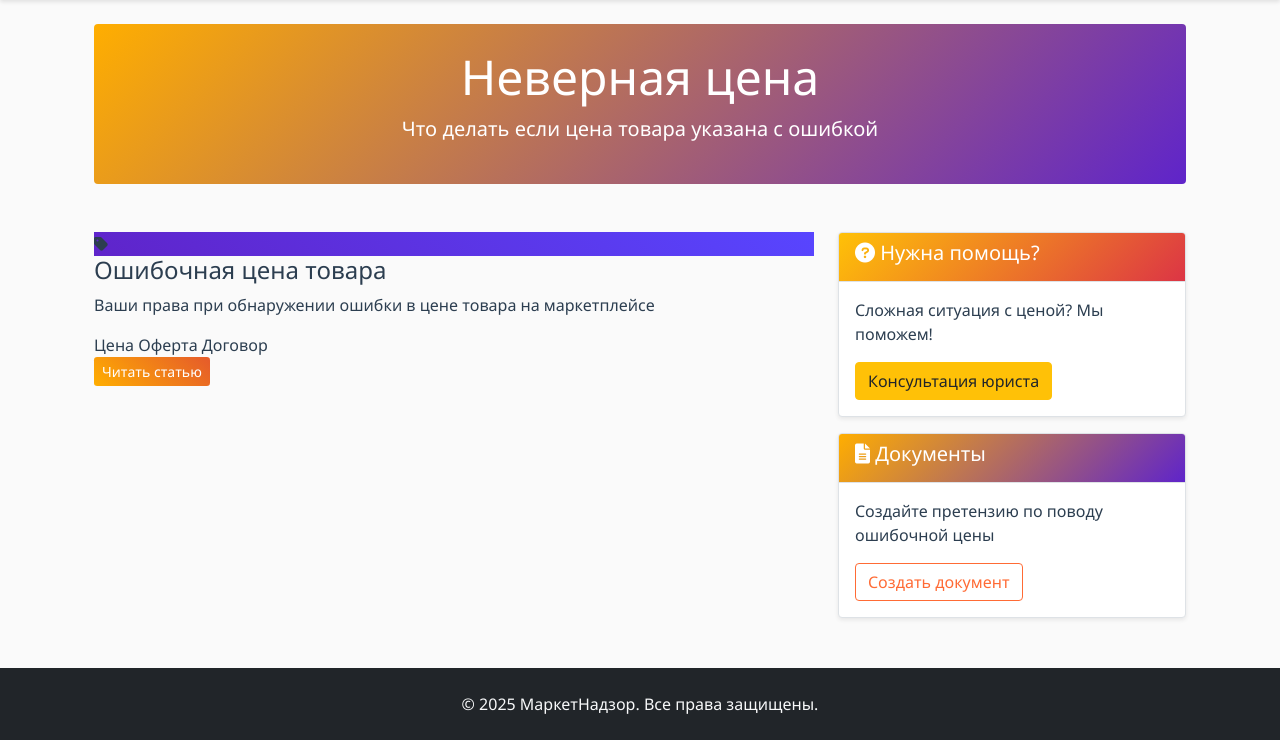
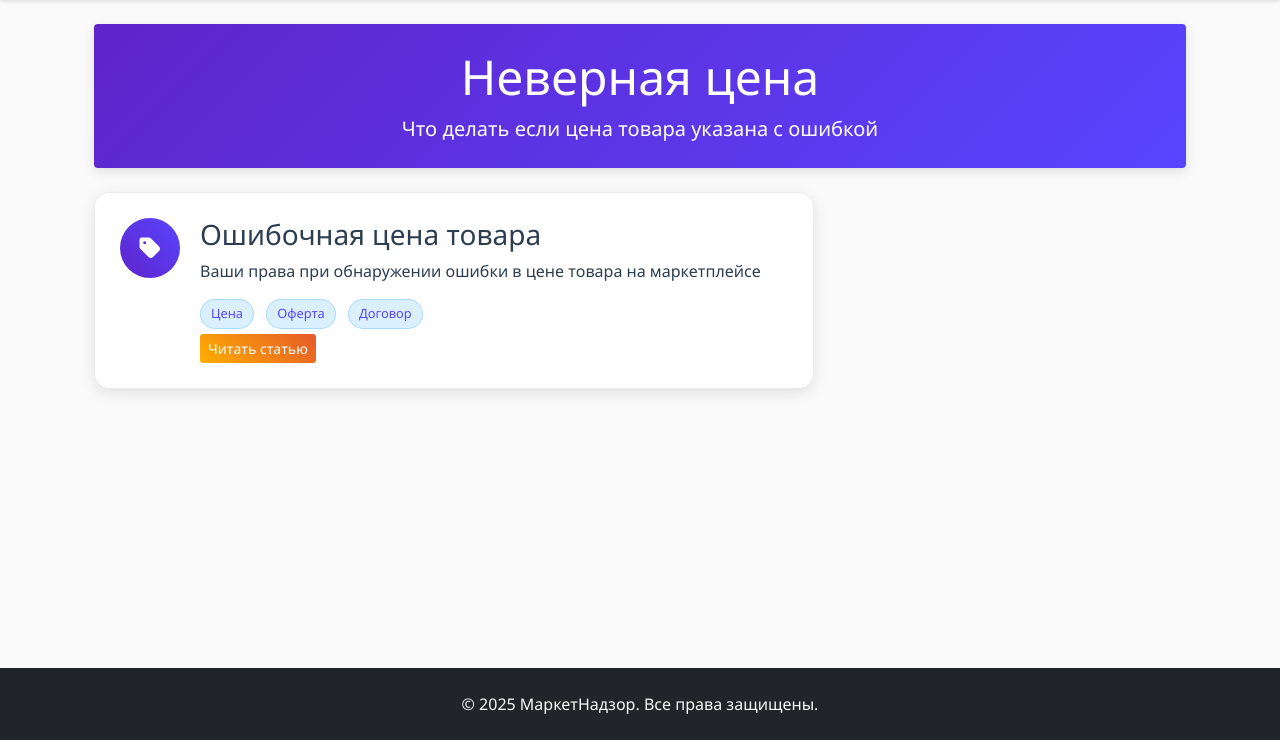
Before and after one commit to sergey-globus/Cons_plus, a Django app: page /reference/price/ in a window 1280 px wide. Shown: the part 60-800 px from the top of the page. Run offline with Django 4.2, Linux system fonts and the light colour scheme; data comes from the database, SQL or seed files in the repository; parts of the project's set-up code (start-up, migrations or seed data) failed here and were passed over.

Commit message:
refactor: index, navigation 2.0

```diff
--- a/templates/main/price.html
+++ b/templates/main/price.html
@@ -6,58 +6,142 @@
 <div class="container">
     <div class="row">
         <div class="col-md-12">
-            <div class="hero-section-small text-white rounded p-4 mb-5">
-                <h1 class="display-5 text-center">Неверная цена</h1>
-                <p class="lead text-center">Что делать если цена товара указана с ошибкой</p>
+            <div class="hero-section-small text-white rounded p-4 mb-4" style="background: linear-gradient(135deg, var(--accent-color), var(--info-color))">
+                <h1 class="display-5 text-center mb-2">Неверная цена</h1>
+                <p class="lead text-center mb-0">Что делать если цена товара указана с ошибкой</p>
             </div>
         </div>
     </div>
 
     <div class="row">
-        <div class="col-md-8 mx-auto">
-            <div class="articles-grid">
+        <div class="col-lg-8">
+            <div class="article-card-wrapper">
                 <div class="article-card">
-                    <div class="article-icon" style="background: linear-gradient(45deg, var(--accent-color), var(--info-color))">
+                    <div class="article-icon bg-accent-gradient">
                         <i class="fas fa-tag"></i>
                     </div>
-                    <div class="article-content">
-                        <h4>Ошибочная цена товара</h4>
-                        <p>Ваши права при обнаружении ошибки в цене товара на маркетплейсе</p>
-                        <div class="article-tags">
-                            <span class="tag">Цена</span>
-                            <span class="tag">Оферта</span>
-                            <span class="tag">Договор</span>
+                    <div class="article-body">
+                        <h3 class="article-title">Ошибочная цена товара</h3>
+                        <p class="article-text">Ваши права при обнаружении ошибки в цене товара на маркетплейсе</p>
+                        <div class="article-meta">
+                            <div class="tags">
+                                <span class="tag">Цена</span>
+                                <span class="tag">Оферта</span>
+                                <span class="tag">Договор</span>
+                            </div>
+                            <a href="{% url 'price_error' %}" class="btn btn-primary btn-sm">Читать статью</a>
                         </div>
-                        <a href="{% url 'price_error' %}" class="btn btn-primary btn-sm">Читать статью</a>
                     </div>
                 </div>
             </div>
         </div>
 
-        <div class="col-md-4">
-            <div class="sidebar">
-                <div class="card">
-                    <div class="card-header bg-warning text-white">
-                        <h5><i class="fas fa-question-circle"></i> Нужна помощь?</h5>
-                    </div>
-                    <div class="card-body">
-                        <p>Сложная ситуация с ценой? Мы поможем!</p>
-                        <a href="{% url 'consultation' %}" class="btn btn-warning btn-block">Консультация юриста</a>
-                    </div>
-                </div>
-
-                <div class="card mt-3">
-                    <div class="card-header bg-primary text-white">
-                        <h5><i class="fas fa-file-alt"></i> Документы</h5>
-                    </div>
-                    <div class="card-body">
-                        <p>Создайте претензию по поводу ошибочной цены</p>
-                        <a href="{% url 'document_generator' %}" class="btn btn-outline-primary btn-block">Создать документ</a>
-                    </div>
-                </div>
-            </div>
+        <div class="col-lg-4">
+            <!-- Боковая панель такая же как в return_category.html -->
         </div>
     </div>
 </div>
 
+<style>
+.bg-accent-gradient {
+    background: linear-gradient(45deg, var(--accent-color), var(--info-color));
+}
+
+.hero-section-small {
+    background: linear-gradient(135deg, var(--info-color), var(--consultant-blue));
+    box-shadow: 0 4px 12px rgba(0,0,0,0.1);
+}
+
+.articles-grid {
+    display: grid;
+    grid-template-columns: 1fr;
+    gap: 25px;
+    margin-bottom: 40px;
+}
+
+.article-card {
+    background: white;
+    border-radius: 15px;
+    padding: 25px;
+    box-shadow: 0 4px 15px rgba(0, 0, 0, 0.1);
+    border: 1px solid #e9ecef;
+    transition: transform 0.3s ease, box-shadow 0.3s ease;
+    display: flex;
+    align-items: flex-start;
+    gap: 20px;
+}
+
+.article-card:hover {
+    transform: translateY(-5px);
+    box-shadow: 0 8px 25px rgba(0, 0, 0, 0.15);
+}
+
+.article-icon {
+    flex-shrink: 0;
+    width: 60px;
+    height: 60px;
+    border-radius: 50%;
+    display: flex;
+    align-items: center;
+    justify-content: center;
+    color: white;
+    font-size: 1.5rem;
+}
+
+.article-content {
+    flex: 1;
+}
+
+.article-content h4 {
+    color: #2c3e50;
+    margin-bottom: 10px;
+    font-size: 1.3rem;
+    font-weight: 600;
+}
+
+.article-content p {
+    color: #6c757d;
+    margin-bottom: 15px;
+    line-height: 1.5;
+}
+
+.article-tags {
+    margin-bottom: 15px;
+}
+
+.tag {
+    display: inline-block;
+    background: rgba(135, 206, 250, 0.3);
+    color: var(--info-color);
+    padding: 4px 10px;
+    border-radius: 15px;
+    font-size: 0.8rem;
+    margin-right: 8px;
+    margin-bottom: 5px;
+    border: 1px solid var(--info-light);
+}
+
+.sidebar .card {
+    border: none;
+    box-shadow: 0 4px 12px rgba(0,0,0,0.1);
+    border-radius: 15px;
+}
+
+.sidebar .card-header {
+    border-radius: 15px 15px 0 0 !important;
+    border-bottom: none;
+    font-weight: 600;
+}
+
+@media (max-width: 768px) {
+    .article-card {
+        flex-direction: column;
+        text-align: center;
+    }
+
+    .article-icon {
+        align-self: center;
+    }
+}
+</style>
 {% endblock %}
```
